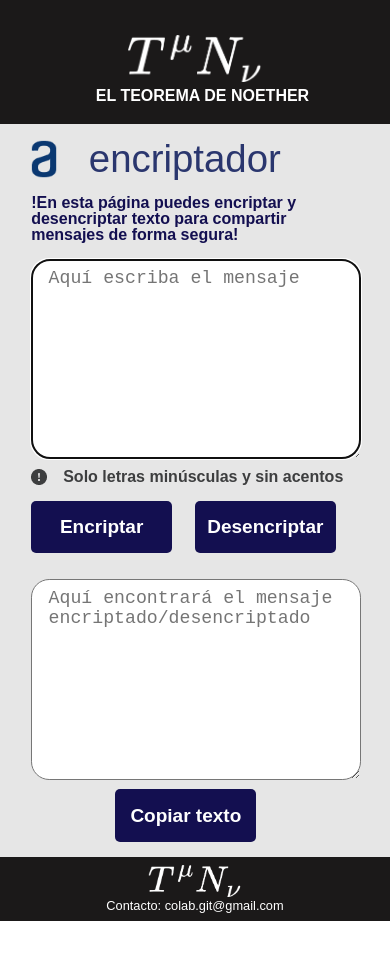
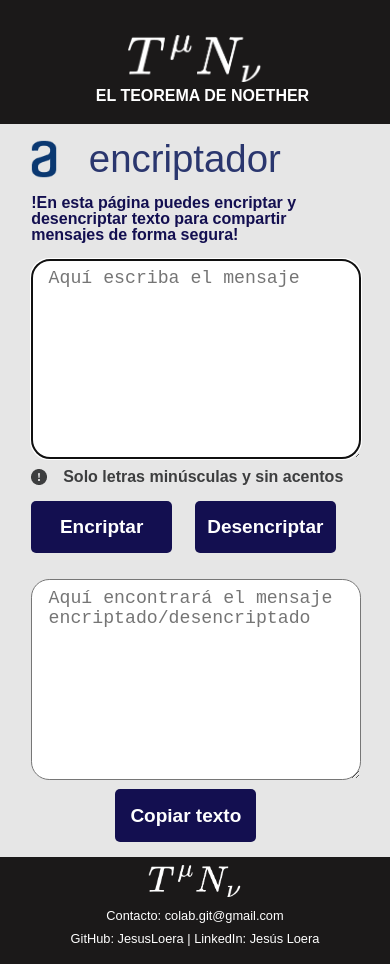
Before and after one commit to JesusLoera/MessageEncryptor, a plain HTML site: page index.html in a window 390 px wide. Before the commit the page ends 921 px from the top, so only its background shows below. Drawn offline with Linux system fonts and the light colour scheme; a web font is replaced by a local one.

Commit message:
Se agrega información de contacto GitHub y LinkedIn al index.html

```diff
--- a/css/style-home.css
+++ b/css/style-home.css
@@ -173,9 +173,15 @@ footer{
     color: white;
 }
 
-.email{
+.contacto{
+    margin: 10px;
     color: white;
     font-size: 1.3em;
+}
+
+.contacto a{
+    text-decoration: none;
+    color: white;
 }
 
 
@@ -234,7 +240,7 @@ footer{
         margin-right: 5.6%;
     }
 
-    .email{
+    .contacto{
         font-size: 0.8em;
     }
 }
@@ -294,7 +300,7 @@ footer{
         margin-right: 5.6%;
     }
 
-    .email{
+    .contacto{
         font-size: 0.8em;
     }
 }
--- a/index.html
+++ b/index.html
@@ -74,7 +74,8 @@
 
         <footer>
             <img src="imagenes/logo-blanco.png" id="imagen-footer" alt="Logo del Teorema de Noether">
-            <p class="email">Contacto: colab.git@gmail.com</p>
+            <p class="contacto">Contacto: colab.git@gmail.com</p>
+            <p class="contacto"><a href="https://github.com/JesusLoera">GitHub: JesusLoera</a>  |  <a href="https://www.linkedin.com/in/loeracasas/">LinkedIn: Jesús Loera</a></p>
 
         </footer>
 
```
